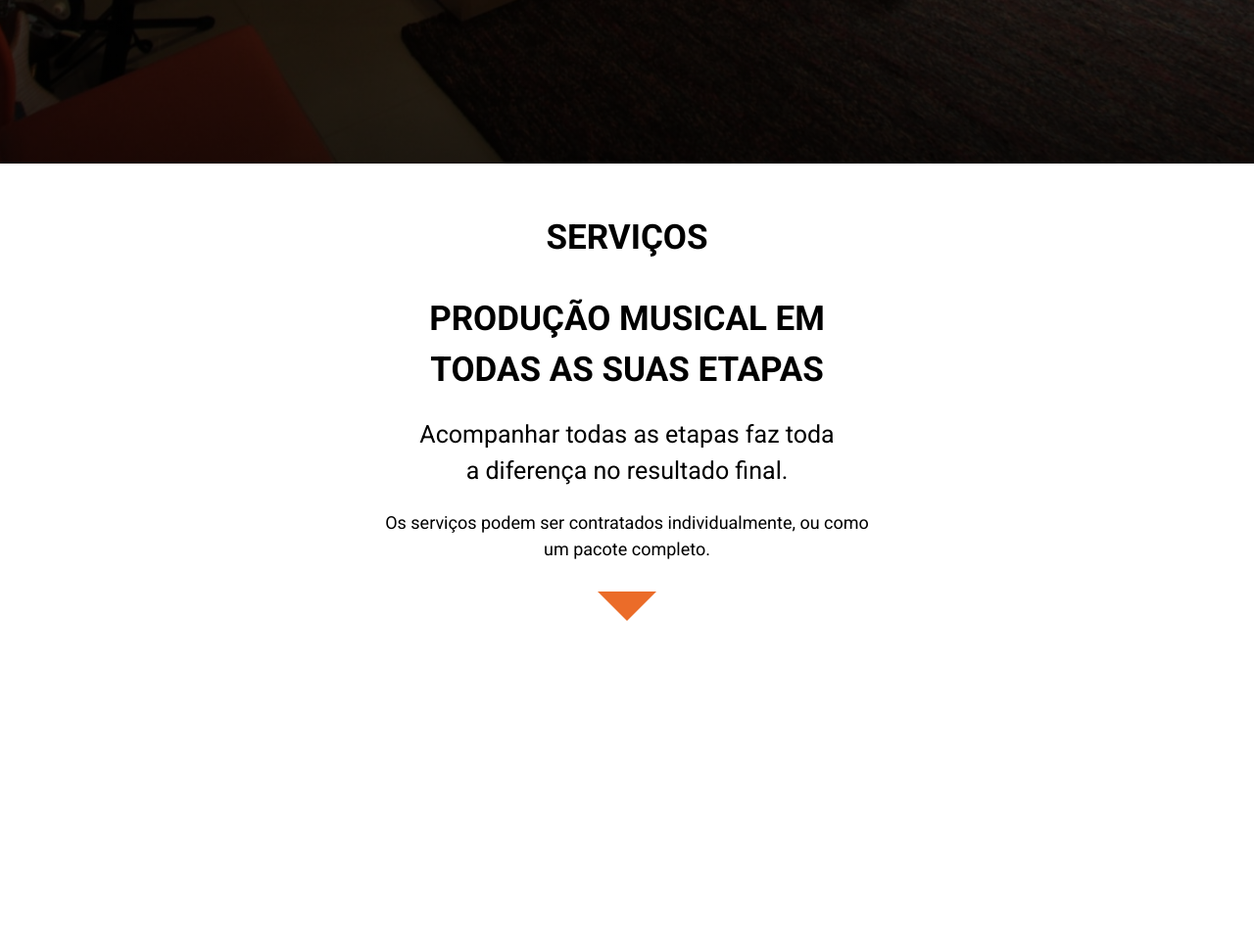
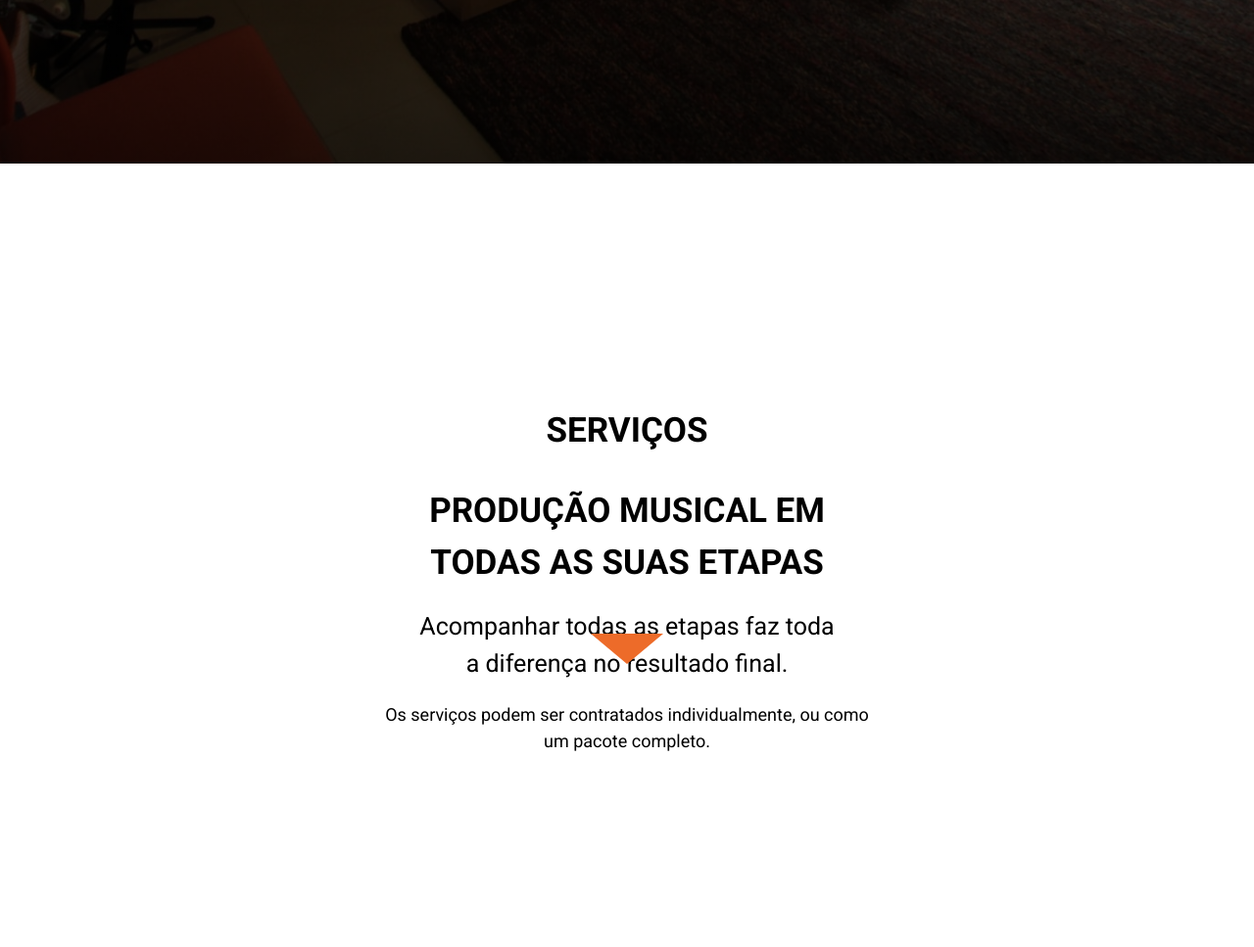
Before and after one commit to pissulin/BC-Studio, a PHP site: page / in a window 1280 px wide. Shown: the part 1957-2924 px from the top of the page at 98% size. Run offline with PHP 8.4, Linux system fonts and the light colour scheme.

Commit message:
atualização serviços

```diff
--- a/css/style.css
+++ b/css/style.css
@@ -206,6 +206,7 @@ section {
     height: 100vh;
     width: 100%;
     display: flex;
+
     flex-wrap: wrap;
     flex-direction: column;
     justify-content: center;
@@ -220,6 +221,7 @@ section {
         font-weight: 600;
         font-size: 35px;
         padding-top: 50px;
+        margin: auto;
     }
         .row_title h2 {
             margin-bottom: 30px;
@@ -236,11 +238,15 @@ section {
             }
 
     .seta_baixo{
-        width: 0px;
-        height: 0px;
-        margin:auto;
-        margin-top: 30PX;
-        border-left: 30px solid transparent;
-        border-right: 30px solid transparent;
-        border-top:30px solid #EB6C29;
+        width: 0;
+		height: 0;
+		border-style: solid;
+		border-width: 31px 37px 0px;
+		border-color: #ed6b29 transparent transparent;
+		position: absolute;
+		left: 50%;
+		margin-left: -37px;
+		margin-top: 250px;
+		margin-bottom: 60px;
+
     }
```
